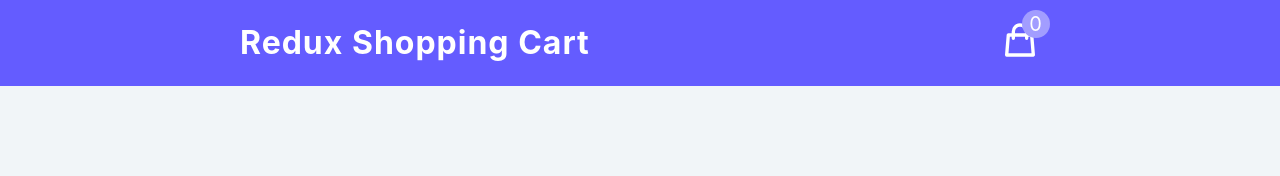
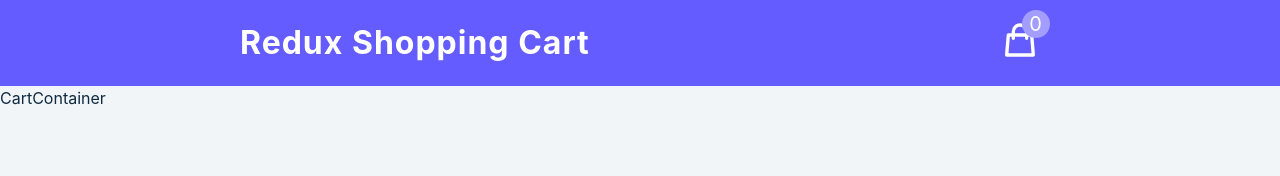
Before and after one commit to Frosenow/Redux_Shopping_Cart, a React (Vite) app: page / in a window 1280 px wide. Shown: the top 176 px of the page. Built offline with nearby package versions, Linux system fonts and the light colour scheme.

Commit message:
created cart component

```diff
--- a/src/App.jsx
+++ b/src/App.jsx
@@ -1,9 +1,11 @@
 import Navbar from "./components/Navbar";
+import CartContainer from "./components/CartContainer";
 
 function App() {
   return (
     <main>
       <Navbar />
+      <CartContainer />
     </main>
   );
 }
--- /dev/null
+++ b/src/components/CartContainer.jsx
@@ -0,0 +1,7 @@
+import CartItem from "./CartItem";
+import { useSelector } from "react-redux";
+
+export default function CartContainer() {
+  const { cartItems, total, amount } = useSelector((store) => store.cart);
+  return <div>CartContainer</div>;
+}
--- /dev/null
+++ b/src/components/CartItem.jsx
@@ -0,0 +1,3 @@
+export default function CartItem() {
+  return <div>CartItem</div>;
+}
--- a/src/features/cart/cartSlice.js
+++ b/src/features/cart/cartSlice.js
@@ -1,7 +1,8 @@
 import { createSlice } from "@reduxjs/toolkit";
+import cartItems from "../../cartItems";
 
 const initialState = {
-  cartItems: [],
+  cartItems: cartItems,
   amount: 0,
   total: 0,
   isLoading: true,
```
